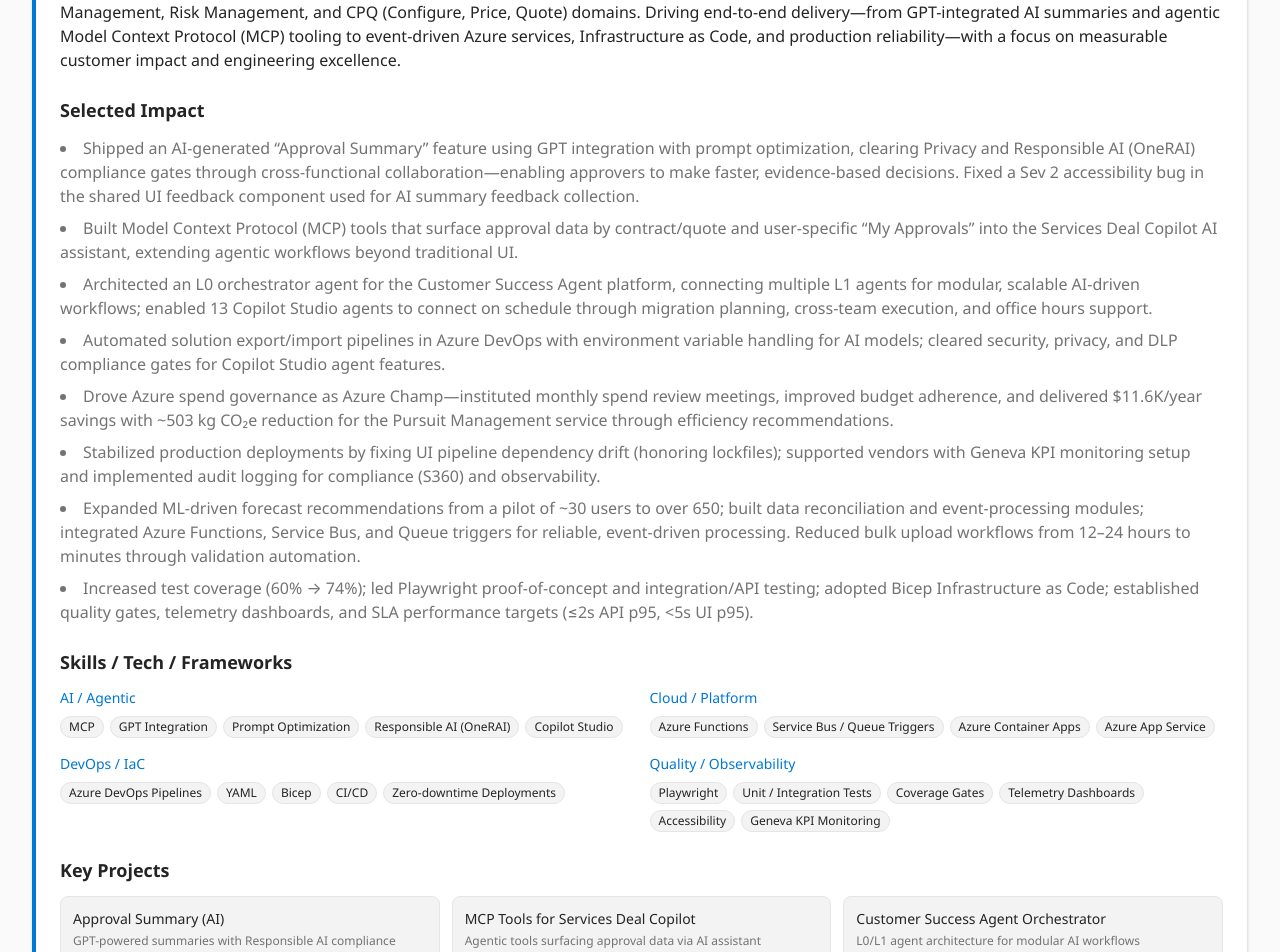
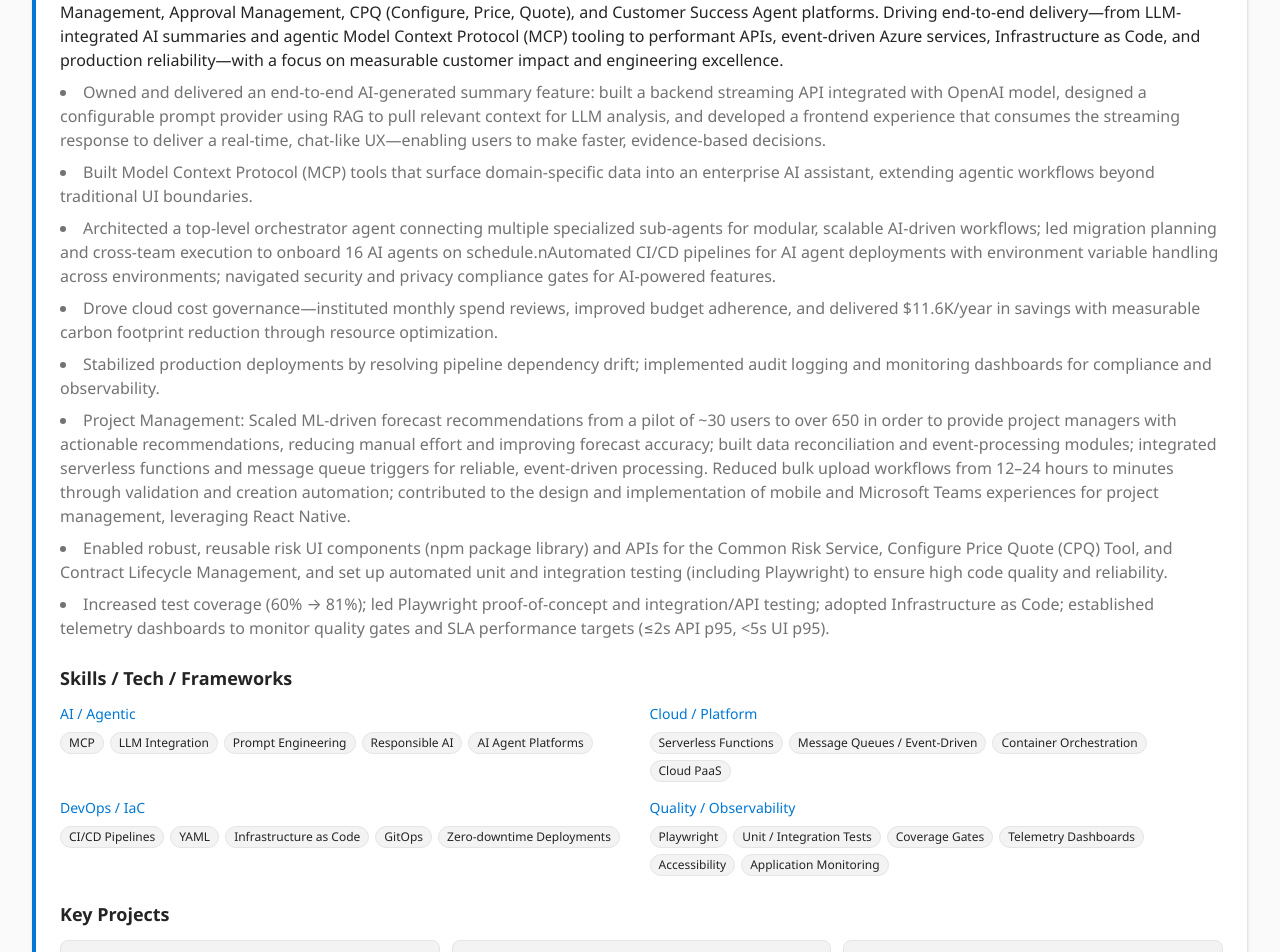
Before and after one commit to egs104/portfolio-blog, a Next.js app: page / in a window 1280 px wide. Shown: the part 1760-2712 px from the top of the page. Built offline with nearby package versions, Linux system fonts and the light colour scheme.

Commit message:
clean up of MSFT experience

```diff
--- a/src/app/page.tsx
+++ b/src/app/page.tsx
@@ -159,63 +159,67 @@
               {/* Role Summary */}
               <p className="mb-2">
                 Senior Software Engineer building AI-powered features, cloud-native platforms, and
-                scalable enterprise applications across Approvals, Project Management, Risk
-                Management, and CPQ (Configure, Price, Quote) domains. Driving end-to-end
-                delivery&mdash;from GPT-integrated AI summaries and agentic Model Context Protocol
-                (MCP) tooling to event-driven Azure services, Infrastructure as Code, and production
-                reliability&mdash;with a focus on measurable customer impact and engineering
-                excellence.
+                scalable enterprise applications across Project Management, Risk Management,
+                Approval Management, CPQ (Configure, Price, Quote), and Customer Success Agent
+                platforms. Driving end-to-end delivery&mdash;from LLM-integrated AI summaries and
+                agentic Model Context Protocol (MCP) tooling to performant APIs, event-driven Azure
+                services, Infrastructure as Code, and production reliability&mdash;with a focus on
+                measurable customer impact and engineering excellence.
               </p>
 
               {/* Selected Impact */}
-              <h4 className="text-lg font-semibold mt-6 mb-3">Selected Impact</h4>
               <ul className="list-disc list-inside text-[var(--muted-foreground)] space-y-2">
                 <li>
-                  Shipped an AI-generated &ldquo;Approval Summary&rdquo; feature using GPT
-                  integration with prompt optimization, clearing Privacy and Responsible AI (OneRAI)
-                  compliance gates through cross-functional collaboration&mdash;enabling approvers
-                  to make faster, evidence-based decisions. Fixed a Sev&nbsp;2 accessibility bug in
-                  the shared UI feedback component used for AI summary feedback collection.
+                  Owned and delivered an end-to-end AI-generated summary feature: built a backend
+                  streaming API integrated with OpenAI model, designed a configurable prompt
+                  provider using RAG to pull relevant context for LLM analysis, and developed a
+                  frontend experience that consumes the streaming response to deliver a real-time,
+                  chat-like UX&mdash;enabling users to make faster, evidence-based decisions.
                 </li>
                 <li>
-                  Built Model Context Protocol (MCP) tools that surface approval data by
-                  contract/quote and user-specific &ldquo;My Approvals&rdquo; into the Services Deal
-                  Copilot AI assistant, extending agentic workflows beyond traditional UI.
+                  Built Model Context Protocol (MCP) tools that surface domain-specific data into an
+                  enterprise AI assistant, extending agentic workflows beyond traditional UI
+                  boundaries.
                 </li>
                 <li>
-                  Architected an L0 orchestrator agent for the Customer Success Agent platform,
-                  connecting multiple L1 agents for modular, scalable AI-driven workflows; enabled
-                  13 Copilot Studio agents to connect on schedule through migration planning,
-                  cross-team execution, and office hours support.
+                  Architected a top-level orchestrator agent connecting multiple specialized
+                  sub-agents for modular, scalable AI-driven workflows; led migration planning and
+                  cross-team execution to onboard 16 AI agents on schedule.nAutomated CI/CD
+                  pipelines for AI agent deployments with environment variable handling across
+                  environments; navigated security and privacy compliance gates for AI-powered
+                  features.
                 </li>
                 <li>
-                  Automated solution export/import pipelines in Azure DevOps with environment
-                  variable handling for AI models; cleared security, privacy, and DLP compliance
-                  gates for Copilot Studio agent features.
+                  Drove cloud cost governance&mdash;instituted monthly spend reviews, improved
+                  budget adherence, and delivered $11.6K/year in savings with measurable carbon
+                  footprint reduction through resource optimization.
                 </li>
                 <li>
-                  Drove Azure spend governance as Azure Champ&mdash;instituted monthly spend review
-                  meetings, improved budget adherence, and delivered $11.6K/year savings with ~503
-                  kg&nbsp;CO₂e reduction for the Pursuit Management service through efficiency
-                  recommendations.
+                  Stabilized production deployments by resolving pipeline dependency drift;
+                  implemented audit logging and monitoring dashboards for compliance and
+                  observability.
                 </li>
                 <li>
-                  Stabilized production deployments by fixing UI pipeline dependency drift (honoring
-                  lockfiles); supported vendors with Geneva KPI monitoring setup and implemented
-                  audit logging for compliance (S360) and observability.
+                  Project Management: Scaled ML-driven forecast recommendations from a pilot of ~30
+                  users to over 650 in order to provide project managers with actionable
+                  recommendations, reducing manual effort and improving forecast accuracy; built
+                  data reconciliation and event-processing modules; integrated serverless functions
+                  and message queue triggers for reliable, event-driven processing. Reduced bulk
+                  upload workflows from 12&ndash;24 hours to minutes through validation and creation
+                  automation; contributed to the design and implementation of mobile and Microsoft
+                  Teams experiences for project management, leveraging React Native.
                 </li>
                 <li>
-                  Expanded ML-driven forecast recommendations from a pilot of ~30 users to over 650;
-                  built data reconciliation and event-processing modules; integrated Azure
-                  Functions, Service Bus, and Queue triggers for reliable, event-driven processing.
-                  Reduced bulk upload workflows from 12&ndash;24 hours to minutes through validation
-                  automation.
+                  Enabled robust, reusable risk UI components (npm package library) and APIs for the
+                  Common Risk Service, Configure Price Quote (CPQ) Tool, and Contract Lifecycle
+                  Management, and set up automated unit and integration testing (including
+                  Playwright) to ensure high code quality and reliability.
                 </li>
                 <li>
-                  Increased test coverage (60%&nbsp;&rarr;&nbsp;74%); led Playwright
-                  proof-of-concept and integration/API testing; adopted Bicep Infrastructure as
-                  Code; established quality gates, telemetry dashboards, and SLA performance targets
-                  (&le;2s&nbsp;API&nbsp;p95, &lt;5s&nbsp;UI&nbsp;p95).
+                  Increased test coverage (60%&nbsp;&rarr;&nbsp;81%); led Playwright
+                  proof-of-concept and integration/API testing; adopted Infrastructure as Code;
+                  established telemetry dashboards to monitor quality gates and SLA performance
+                  targets (&le;2s&nbsp;API&nbsp;p95, &lt;5s&nbsp;UI&nbsp;p95).
                 </li>
               </ul>
 
@@ -227,10 +231,10 @@
                   <div className="flex flex-wrap gap-1.5">
                     {[
                       "MCP",
-                      "GPT Integration",
-                      "Prompt Optimization",
-                      "Responsible AI (OneRAI)",
-                      "Copilot Studio",
+                      "LLM Integration",
+                      "Prompt Engineering",
+                      "Responsible AI",
+                      "AI Agent Platforms",
                     ].map(skill => (
                       <span
                         key={skill}
@@ -245,10 +249,10 @@
                   <p className="text-sm font-medium mb-2 text-[var(--primary)]">Cloud / Platform</p>
                   <div className="flex flex-wrap gap-1.5">
                     {[
-                      "Azure Functions",
-                      "Service Bus / Queue Triggers",
-                      "Azure Container Apps",
-                      "Azure App Service",
+                      "Serverless Functions",
+                      "Message Queues / Event-Driven",
+                      "Container Orchestration",
+                      "Cloud PaaS",
                     ].map(skill => (
                       <span
                         key={skill}
@@ -263,10 +267,10 @@
                   <p className="text-sm font-medium mb-2 text-[var(--primary)]">DevOps / IaC</p>
                   <div className="flex flex-wrap gap-1.5">
                     {[
-                      "Azure DevOps Pipelines",
+                      "CI/CD Pipelines",
                       "YAML",
-                      "Bicep",
-                      "CI/CD",
+                      "Infrastructure as Code",
+                      "GitOps",
                       "Zero-downtime Deployments",
                     ].map(skill => (
                       <span
@@ -289,7 +293,7 @@
                       "Coverage Gates",
                       "Telemetry Dashboards",
                       "Accessibility",
-                      "Geneva KPI Monitoring",
+                      "Application Monitoring",
                     ].map(skill => (
                       <span
                         key={skill}
@@ -307,24 +311,24 @@
               <div className="grid grid-cols-1 sm:grid-cols-2 lg:grid-cols-3 gap-3">
                 {[
                   {
-                    title: "Approval Summary (AI)",
-                    desc: "GPT-powered summaries with Responsible AI compliance gates",
+                    title: "AI-Powered Summaries",
+                    desc: "LLM-integrated summaries with responsible AI compliance",
                   },
                   {
-                    title: "MCP Tools for Services Deal Copilot",
-                    desc: "Agentic tools surfacing approval data via AI assistant",
+                    title: "MCP Agentic Tools",
+                    desc: "Agentic tools surfacing domain data via enterprise AI assistant",
                   },
                   {
-                    title: "Customer Success Agent Orchestrator",
-                    desc: "L0/L1 agent architecture for modular AI workflows",
+                    title: "Multi-Agent Orchestrator",
+                    desc: "Top-level orchestrator connecting specialized sub-agents at scale",
                   },
                   {
-                    title: "Event-driven Approvals Processing",
-                    desc: "Azure Functions, Service Bus, and Queue triggers",
+                    title: "Event-Driven Processing Platform",
+                    desc: "Serverless functions, message queues, and queue triggers",
                   },
                   {
                     title: "IaC + CI/CD for Production Readiness",
-                    desc: "Bicep, YAML pipelines, quality gates, and telemetry",
+                    desc: "Infrastructure as Code, YAML pipelines, quality gates, and telemetry",
                   },
                 ].map(project => (
                   <div
@@ -336,11 +340,6 @@
                   </div>
                 ))}
               </div>
-
-              {/* Credibility Line */}
-              <p className="text-xs text-[var(--muted-foreground)] mt-6 italic">
-                Highlights sourced from Microsoft Connect performance reflections (2019&ndash;2025).
-              </p>
             </div>
 
             <div className="ms-card relative border-l-4 border-l-[var(--secondary)]">
```
